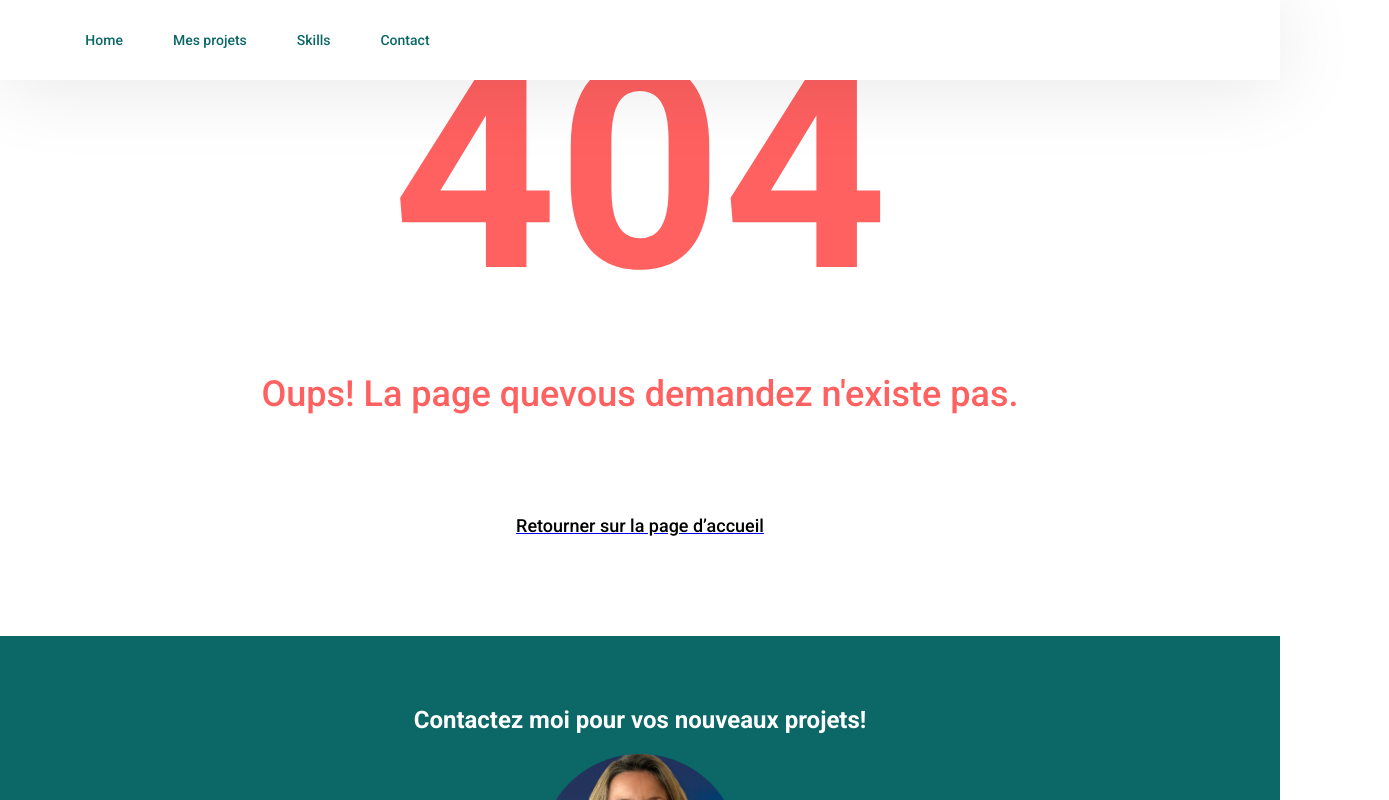
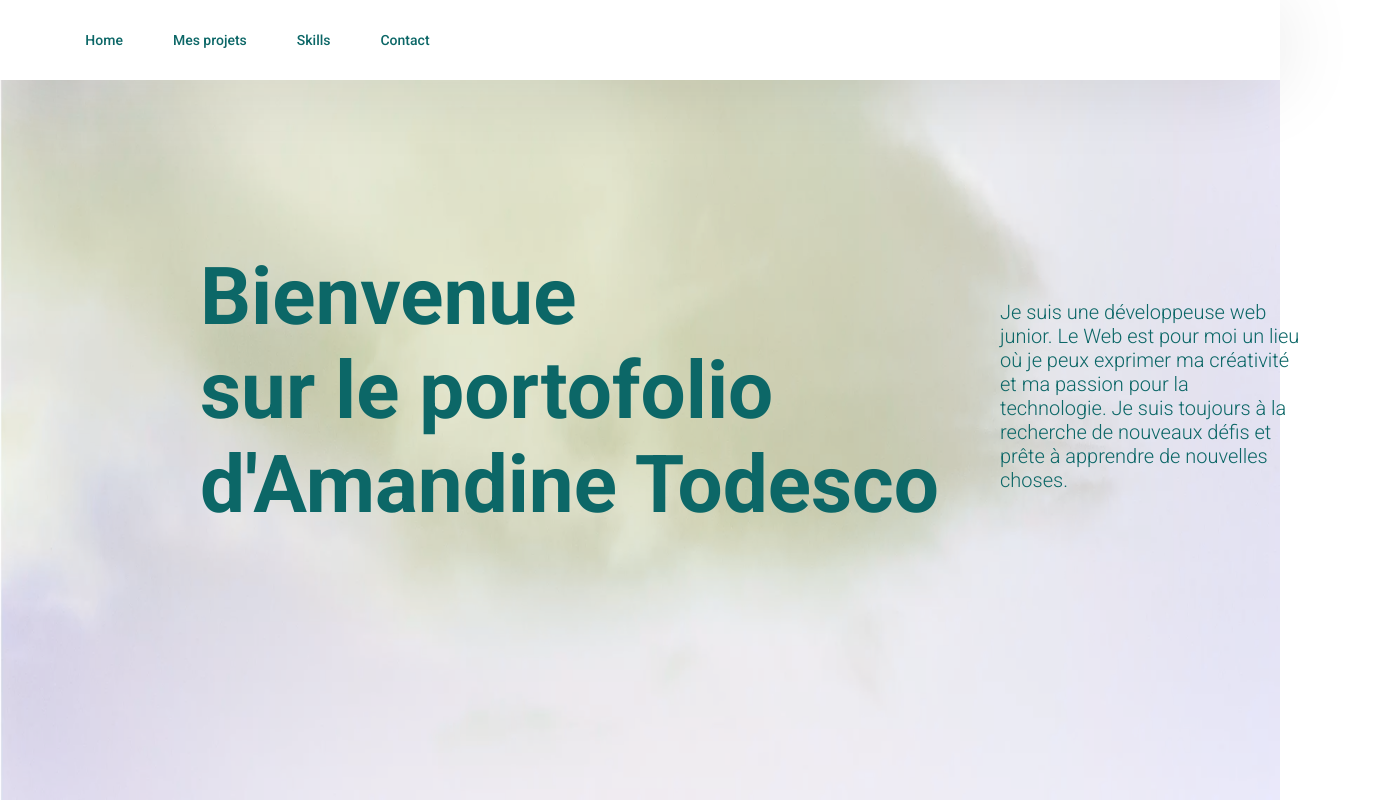
Before and after one commit to TodescoAmandine/P12_Portofolio, a React (Vite) app: page / in a window 1280 px wide. Before the commit this address had no page. Shown: the top 800 px of the page, 1389 px wide, since content can reach past the window. Built offline with nearby package versions, Linux system fonts and the light colour scheme.

Commit message:
Supp /P12_Portfolio

```diff
--- a/src/App.jsx
+++ b/src/App.jsx
@@ -15,9 +15,9 @@
     <ProjectsContext.Provider value={projectsData}>
       <Router>
         <Routes>
-          <Route path="/P12_Portfolio/" element={<Home />} />
-          <Route path="/P12_Portfolio/projects" element={<Projects />} />
-          <Route path="/P12_Portfolio/projects/:id" element={<ProjectDetails />} />
+          <Route path="/" element={<Home />} />
+          <Route path="/projects" element={<Projects />} />
+          <Route path="/projects/:id" element={<ProjectDetails />} />
           <Route path="*" element={<Error />} />
         </Routes>
       </Router>
```
Also changed, not shown: src/components/Tags.jsx (+0 -24 lines).
